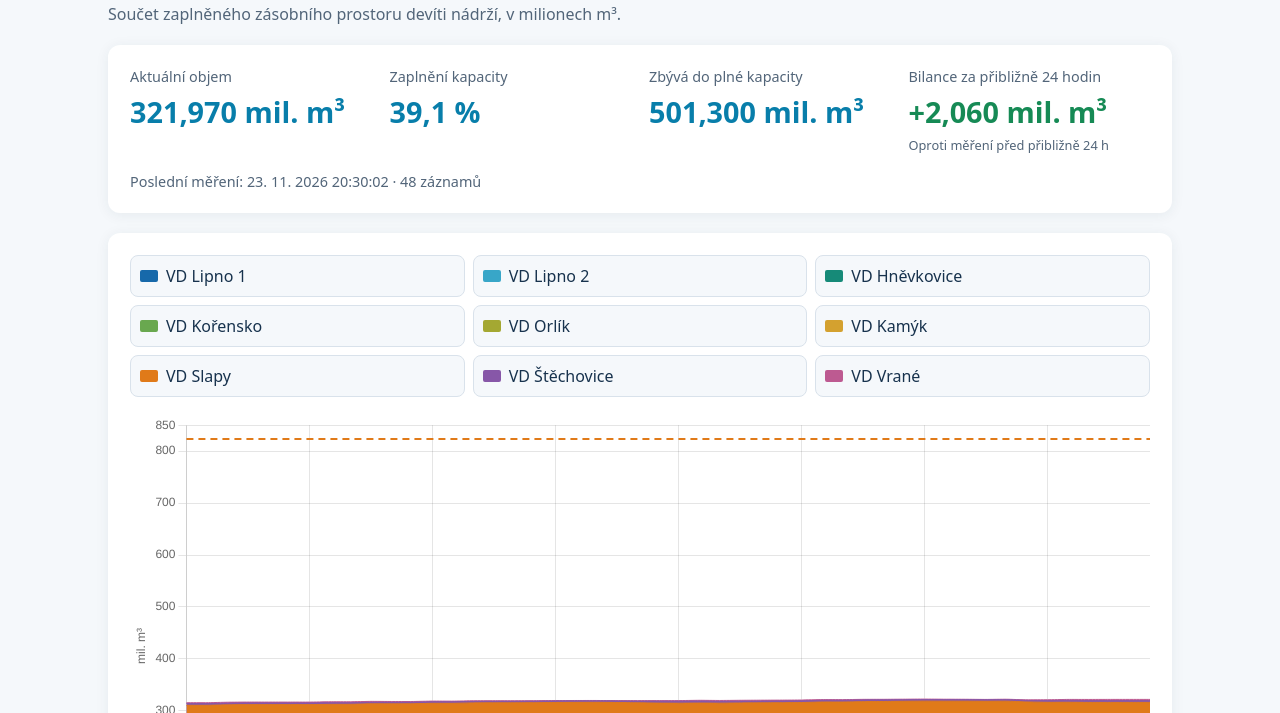
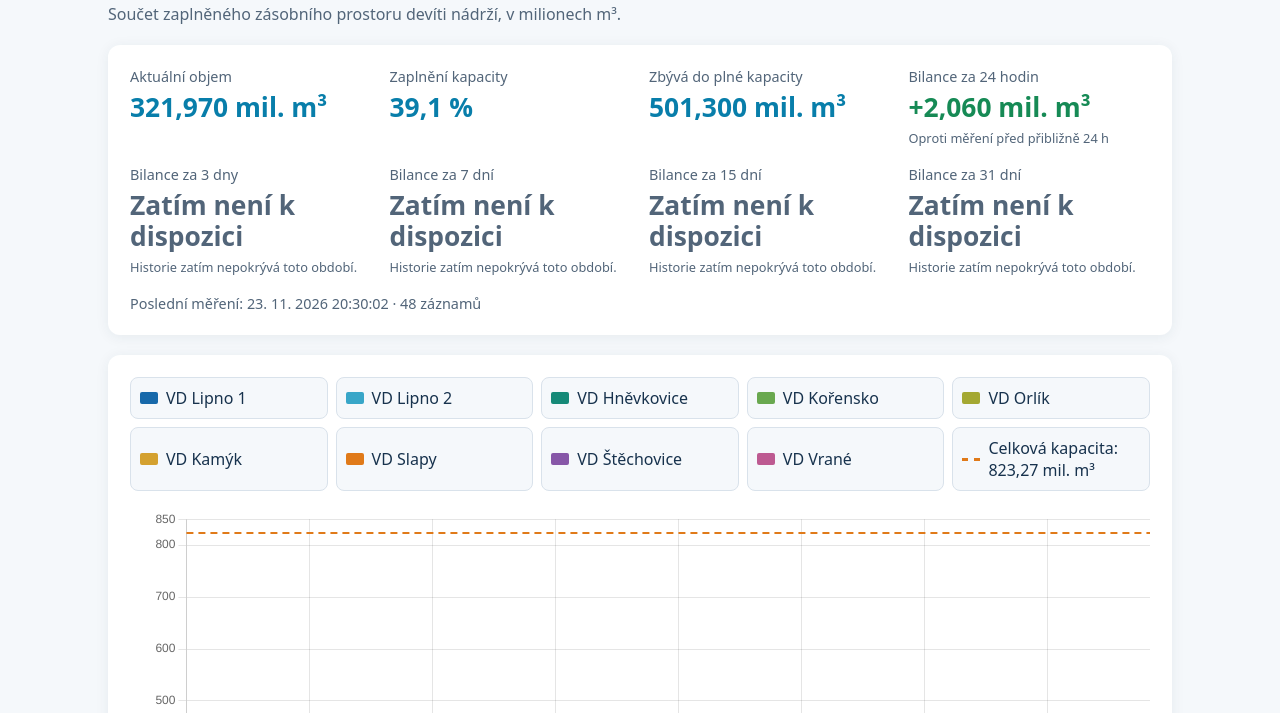
Before and after one commit to jardaottl/vltavska-kaskada, a plain HTML site: page docs/index.html in a window 1280 px wide. Shown: the part 87-800 px from the top of the page. Drawn offline with nearby package versions, Linux system fonts and the light colour scheme.

Commit message:
Update index.html

```diff
--- a/docs/index.html
+++ b/docs/index.html
@@ -48,9 +48,11 @@
     }
 
     .total {
-      font-size: clamp(1.15rem, 2.5vw, 1.8rem);
+      font-size: clamp(1.05rem, 2.2vw, 1.65rem);
+      line-height: 1.2;
       font-weight: 700;
       color: #087eaa;
+      overflow-wrap: anywhere;
     }
 
     .balance-up { color: #168a55 }
@@ -71,7 +73,7 @@
 
     .chart-legend {
       display: grid;
-      grid-template-columns: repeat(3, minmax(0, 1fr));
+      grid-template-columns: repeat(5, minmax(0, 1fr));
       gap: 8px;
       margin-bottom: 18px;
     }
@@ -108,6 +110,13 @@
       border-radius: 2px;
     }
 
+    .legend-swatch.capacity-swatch {
+      height: 0;
+      border: 0;
+      border-top: 3px dashed #e07a19;
+      border-radius: 0;
+    }
+
     .chart-wrap {
       position: relative;
       height: 480px;
@@ -115,20 +124,14 @@
 
     a { color: #087eaa }
 
-    @media (max-width: 800px) {
+    @media (max-width: 900px) {
       .summary {
         grid-template-columns: repeat(2, minmax(0, 1fr));
         gap: 14px;
       }
 
       .chart-legend {
-        grid-template-columns: repeat(2, minmax(0, 1fr));
-        gap: 6px;
-      }
-
-      .chart-legend button {
-        font-size: .85rem;
-        padding: 8px;
+        grid-template-columns: repeat(3, minmax(0, 1fr));
       }
 
       .chart-wrap {
@@ -151,7 +154,17 @@
       }
 
       .total {
-        font-size: clamp(1rem, 4.5vw, 1.35rem);
+        font-size: clamp(.95rem, 4vw, 1.25rem);
+      }
+
+      .chart-legend {
+        grid-template-columns: repeat(2, minmax(0, 1fr));
+        gap: 6px;
+      }
+
+      .chart-legend button {
+        font-size: .85rem;
+        padding: 8px;
       }
 
       .chart-wrap {
@@ -181,16 +194,40 @@
     </div>
 
     <div>
-      <div class="metric-label">Bilance za přibližně 24 hodin</div>
-      <div id="balance" class="total">Načítám…</div>
-      <div id="balanceDetail" class="metric-detail"></div>
+      <div class="metric-label">Bilance za 24 hodin</div>
+      <div id="balance24" class="total">Načítám…</div>
+      <div id="balance24Detail" class="metric-detail"></div>
+    </div>
+
+    <div>
+      <div class="metric-label">Bilance za 3 dny</div>
+      <div id="balance3" class="total">Načítám…</div>
+      <div id="balance3Detail" class="metric-detail"></div>
+    </div>
+
+    <div>
+      <div class="metric-label">Bilance za 7 dní</div>
+      <div id="balance7" class="total">Načítám…</div>
+      <div id="balance7Detail" class="metric-detail"></div>
+    </div>
+
+    <div>
+      <div class="metric-label">Bilance za 15 dní</div>
+      <div id="balance15" class="total">Načítám…</div>
+      <div id="balance15Detail" class="metric-detail"></div>
+    </div>
+
+    <div>
+      <div class="metric-label">Bilance za 31 dní</div>
+      <div id="balance31" class="total">Načítám…</div>
+      <div id="balance31Detail" class="metric-detail"></div>
     </div>
 
     <div id="status" class="status"></div>
   </section>
 
   <section class="card">
-    <div id="chartLegend" class="chart-legend" aria-label="Zobrazit nebo skrýt nádrže"></div>
+    <div id="chartLegend" class="chart-legend" aria-label="Zobrazit nebo skrýt položky grafu"></div>
     <div class="chart-wrap">
       <canvas id="chart" aria-label="Vývoj objemu vody v jednotlivých nádržích Vltavské kaskády"></canvas>
     </div>
@@ -230,6 +267,7 @@
         const capacity = 823.27;
         const last = valid[valid.length - 1];
         const current = Number(last[10]);
+        const latestTime = Date.parse(last[0]);
         const remaining = Math.max(0, capacity - current);
 
         const formatVolume = value =>
@@ -255,9 +293,27 @@
           new Date(last[0]).toLocaleString('cs-CZ') +
           ' · ' + valid.length + ' záznamů';
 
-        // Najde měření nejbližší okamžiku před 24 hodinami.
-        const latestTime = Date.parse(last[0]);
-        const targetTime = latestTime - 24 * 60 * 60 * 1000;
+        function showBalance(days, id) {
+          const periodMs = days * 24 * 60 * 60 * 1000;
+          const targetTime = latestTime - periodMs;
+          const toleranceMs = 3 * 60 * 60 * 1000;
+          const oldestTime = Date.parse(valid[0][0]);
+
+          const valueElement = document.getElementById(id);
+          const detailElement = document.getElementById(id + 'Detail');
+
+          valueElement.classList.remove(
+            'balance-up',
+            'balance-down',
+            'balance-same'
+          );
+
+          if (latestTime - oldestTime < periodMs - toleranceMs) {
+            valueElement.textContent = 'Zatím není k dispozici';
+            detailElement.textContent = 'Historie zatím nepokrývá toto období.';
+            valueElement.classList.add('balance-same');
+            return;
+          }
 
           const reference = valid
             .slice(0, -1)
@@ -274,39 +330,38 @@
                 : best;
             }, null);
 
-        const balanceElement = document.getElementById('balance');
-        const balanceDetail = document.getElementById('balanceDetail');
+          if (!reference || Math.abs(reference.time - targetTime) > toleranceMs) {
+            valueElement.textContent = 'Zatím není k dispozici';
+            detailElement.textContent = 'V okolí cílového času chybí měření.';
+            valueElement.classList.add('balance-same');
+            return;
+          }
 
-        if (
-          reference &&
-          Math.abs(reference.time - targetTime) <= 90 * 60 * 1000
-        ) {
           const difference = current - Number(reference.row[10]);
           const elapsedHours = (latestTime - reference.time) / (60 * 60 * 1000);
           const sign = difference > 0 ? '+' : difference < 0 ? '−' : '';
 
-          balanceElement.textContent =
+          valueElement.textContent =
             sign + formatVolume(Math.abs(difference)) + ' mil. m³';
 
-          balanceElement.classList.remove('balance-up', 'balance-down', 'balance-same');
-
           if (difference > 0) {
-            balanceElement.classList.add('balance-up');
+            valueElement.classList.add('balance-up');
           } else if (difference < 0) {
-            balanceElement.classList.add('balance-down');
+            valueElement.classList.add('balance-down');
           } else {
-            balanceElement.classList.add('balance-same');
+            valueElement.classList.add('balance-same');
           }
 
-          balanceDetail.textContent =
+          detailElement.textContent =
             'Oproti měření před přibližně ' +
             Math.round(elapsedHours) + ' h';
-        } else {
-          balanceElement.textContent = 'Zatím není k dispozici';
-          balanceDetail.textContent =
-            'Pro výpočet je potřeba měření zhruba 24 hodin zpět.';
-          balanceElement.classList.add('balance-same');
         }
+
+        showBalance(1, 'balance24');
+        showBalance(3, 'balance3');
+        showBalance(7, 'balance7');
+        showBalance(15, 'balance15');
+        showBalance(31, 'balance31');
 
         const chartLabels = valid.map(row =>
           new Date(row[0]).toLocaleString('cs-CZ', {
@@ -342,6 +397,8 @@
           pointRadius: 0,
           pointHoverRadius: 5
         }));
+
+        const capacityIndex = datasets.length;
 
         datasets.push({
           label: 'Celková kapacita: 823,27 mil. m³',
@@ -418,7 +475,7 @@
 
         const legend = document.getElementById('chartLegend');
 
-        reservoirs.forEach((dam, index) => {
+        function addLegendButton(labelText, color, datasetIndex, isCapacity = false) {
           const button = document.createElement('button');
           const swatch = document.createElement('span');
           const label = document.createElement('span');
@@ -426,19 +483,24 @@
           button.type = 'button';
           button.setAttribute('aria-pressed', 'true');
 
-          swatch.className = 'legend-swatch';
-          swatch.style.borderColor = dam.color;
-          swatch.style.backgroundColor = dam.color;
+          swatch.className = isCapacity
+            ? 'legend-swatch capacity-swatch'
+            : 'legend-swatch';
 
-          label.textContent = dam.name;
+          if (!isCapacity) {
+            swatch.style.borderColor = color;
+            swatch.style.backgroundColor = color;
+          }
+
+          label.textContent = labelText;
 
           button.appendChild(swatch);
           button.appendChild(label);
 
           button.addEventListener('click', () => {
-            const visible = chart.isDatasetVisible(index);
+            const visible = chart.isDatasetVisible(datasetIndex);
 
-            chart.setDatasetVisibility(index, !visible);
+            chart.setDatasetVisibility(datasetIndex, !visible);
             button.classList.toggle('is-hidden', visible);
             button.setAttribute('aria-pressed', String(!visible));
 
@@ -446,16 +508,31 @@
           });
 
           legend.appendChild(button);
+        }
+
+        reservoirs.forEach((dam, index) => {
+          addLegendButton(dam.name, dam.color, index);
         });
+
+        addLegendButton(
+          'Celková kapacita: 823,27 mil. m³',
+          '#e07a19',
+          capacityIndex,
+          true
+        );
       })
       .catch(error => {
         document.getElementById('total').textContent =
           'Data zatím nejsou k dispozici';
         document.getElementById('percent').textContent = '—';
         document.getElementById('remaining').textContent = '—';
-        document.getElementById('balance').textContent = '—';
-        document.getElementById('balanceDetail').textContent = '';
         document.getElementById('status').textContent = error.message;
+
+        ['balance24', 'balance3', 'balance7', 'balance15', 'balance31']
+          .forEach(id => {
+            document.getElementById(id).textContent = '—';
+            document.getElementById(id + 'Detail').textContent = '';
+          });
       });
   </script>
 </body>
```
Lines whose indentation alone changed are shown as unchanged.
